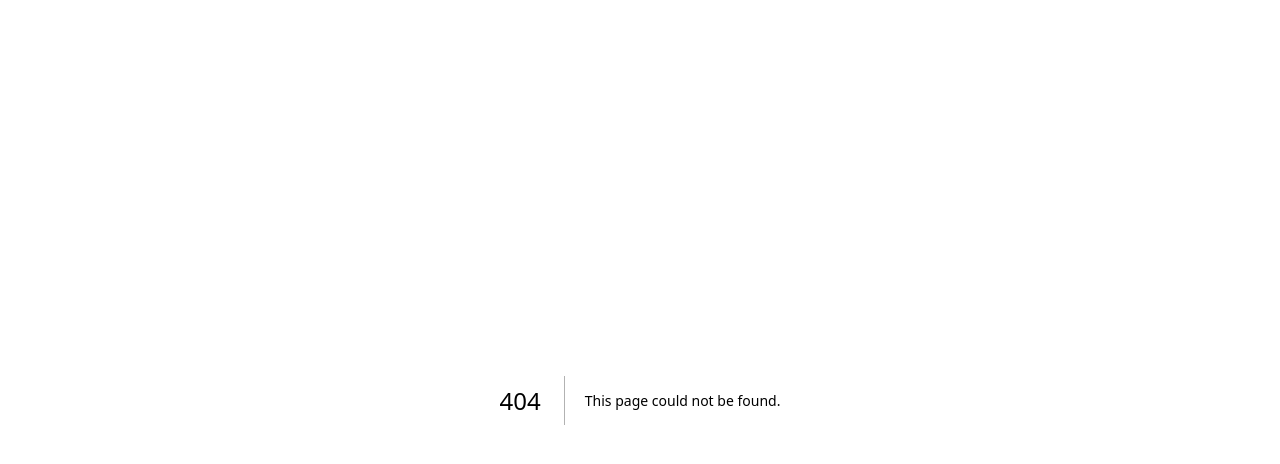
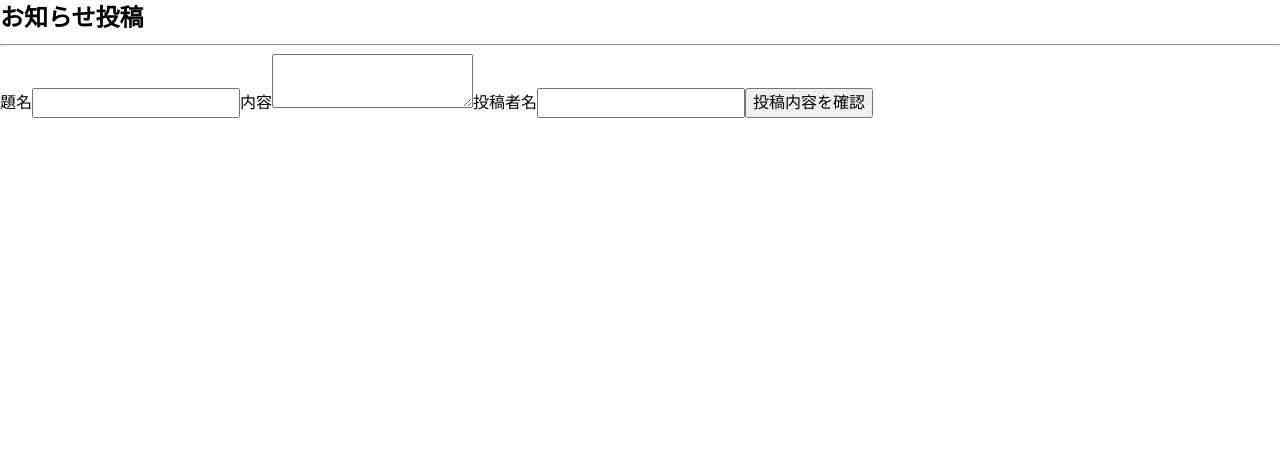
Before and after one commit to ishida-0622/u22-2023, a Next.js app in the folder frontend/: page /admin/post-announcement in a window 1280 px wide. Before the commit this address had no page. Shown: the top 464 px of the page. Built offline with nearby package versions, Linux system fonts and the light colour scheme.

Commit message:
feat:UI画面完成

```diff
--- /dev/null
+++ b/frontend/src/components/pages/PostAnnouncement/index.tsx
@@ -0,0 +1,95 @@
+import { useState } from "react";
+import { useRouter } from "next/router";
+
+export const PostAnnouncement = () => {
+    const [formValues, setFormValues] = useState({
+        title: "",
+        content: "",
+        name: "",
+    });
+
+    const handleSubmit = async (event: React.FormEvent<HTMLFormElement>) => {
+        event.preventDefault();
+
+        const baseUrl = process.env.NEXT_PUBLIC_API_ENDPOINT;
+        if (baseUrl === undefined) {
+            throw new Error("内部エラー");
+        }
+        try {
+            const response = await fetch(`${baseUrl}/auth/signup`, {
+                method: "POST",
+                body: JSON.stringify({
+                    formValues,
+                }),
+            });
+            ScreenTransition();
+        } catch (e) {
+            alert("作成に失敗しました");
+        }
+    };
+
+    const router = useRouter();
+
+    const ScreenTransition = () => {
+        router.push("/announcement-page");
+    };
+
+    return (
+        <div>
+            <h2>お知らせ投稿</h2>
+            <hr />
+            <form method="post" onSubmit={handleSubmit}>
+                <div>
+                    <label>
+                        題名
+                        <input
+                            type="text"
+                            name="title"
+                            id="title"
+                            value={formValues.title}
+                            onChange={(e) =>
+                                setFormValues((val) => ({
+                                    ...val,
+                                    title: e.target.value,
+                                }))
+                            }
+                            required={true}
+                        />
+                    </label>
+                    <label>
+                        内容
+                        <textarea
+                            name="content"
+                            id="content"
+                            value={formValues.content}
+                            onChange={(e) =>
+                                setFormValues((val) => ({
+                                    ...val,
+                                    content: e.target.value,
+                                }))
+                            }
+                            required={true}
+                        ></textarea>
+                    </label>
+                    <label>
+                        投稿者名
+                        <input
+                            type="text"
+                            name="name"
+                            id="name"
+                            value={formValues.name}
+                            onChange={(e) =>
+                                setFormValues((val) => ({
+                                    ...val,
+                                    name: e.target.value,
+                                }))
+                            }
+                            required={true}
+                        />
+                    </label>
+                    <button type="submit">投稿内容を確認</button>
+                </div>
+            </form>
+        </div>
+    );
+};
--- a/frontend/src/pages/post-announcement.tsx
+++ b/frontend/src/pages/admin/post-announcement.tsx
@@ -1,4 +1,4 @@
-import { PostAnnouncement } from "@/components/pages/admin/PostAnnouncement";
+import { PostAnnouncement } from "@/components/pages/PostAnnouncement";
 
 export default function postannouncement() {
     return <PostAnnouncement />;
```
Also changed, not shown: frontend/src/components/pages/admin/PostAnnouncement/index.tsx (deleted, +0 -50 lines), frontend/src/components/pages/PostAnnouncement/index.module.css (added).
